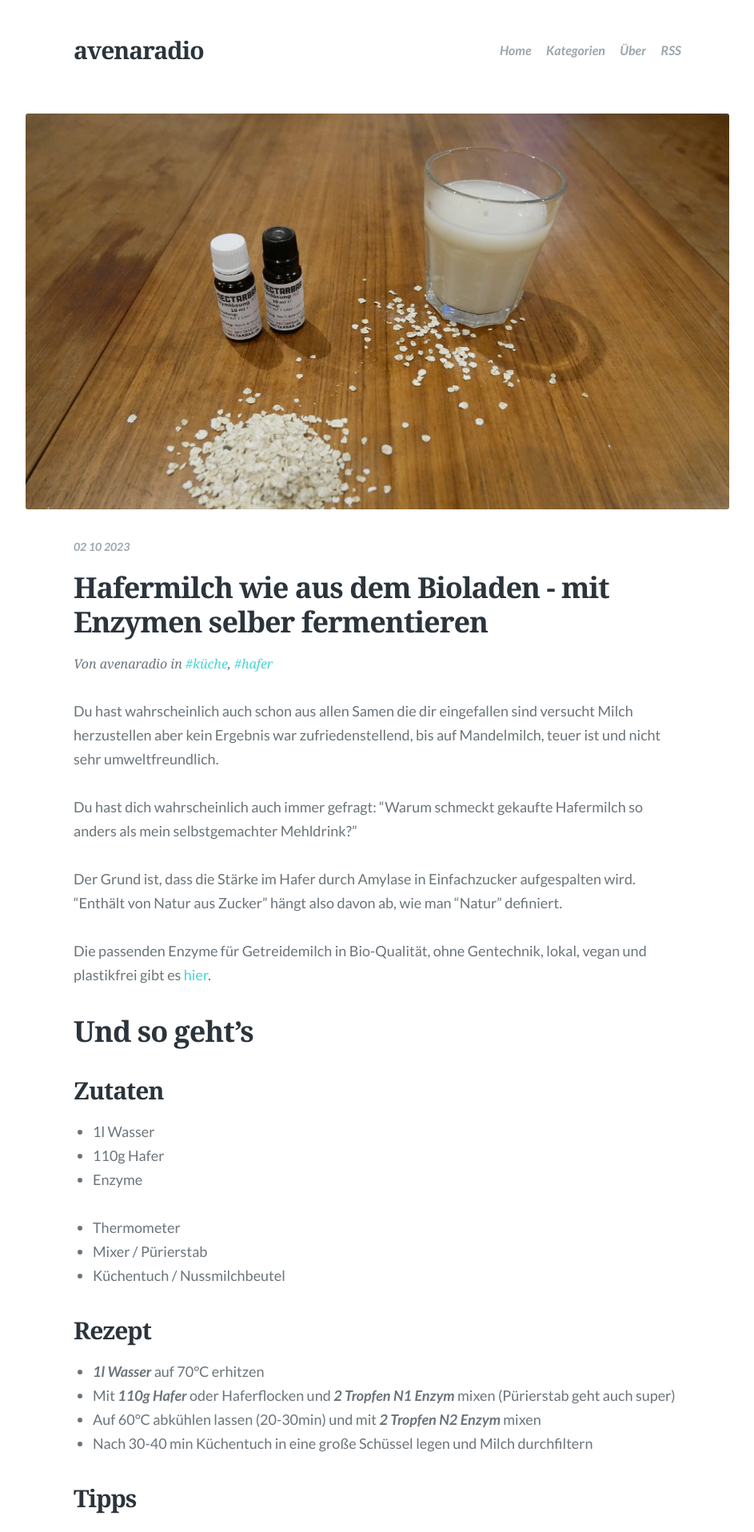
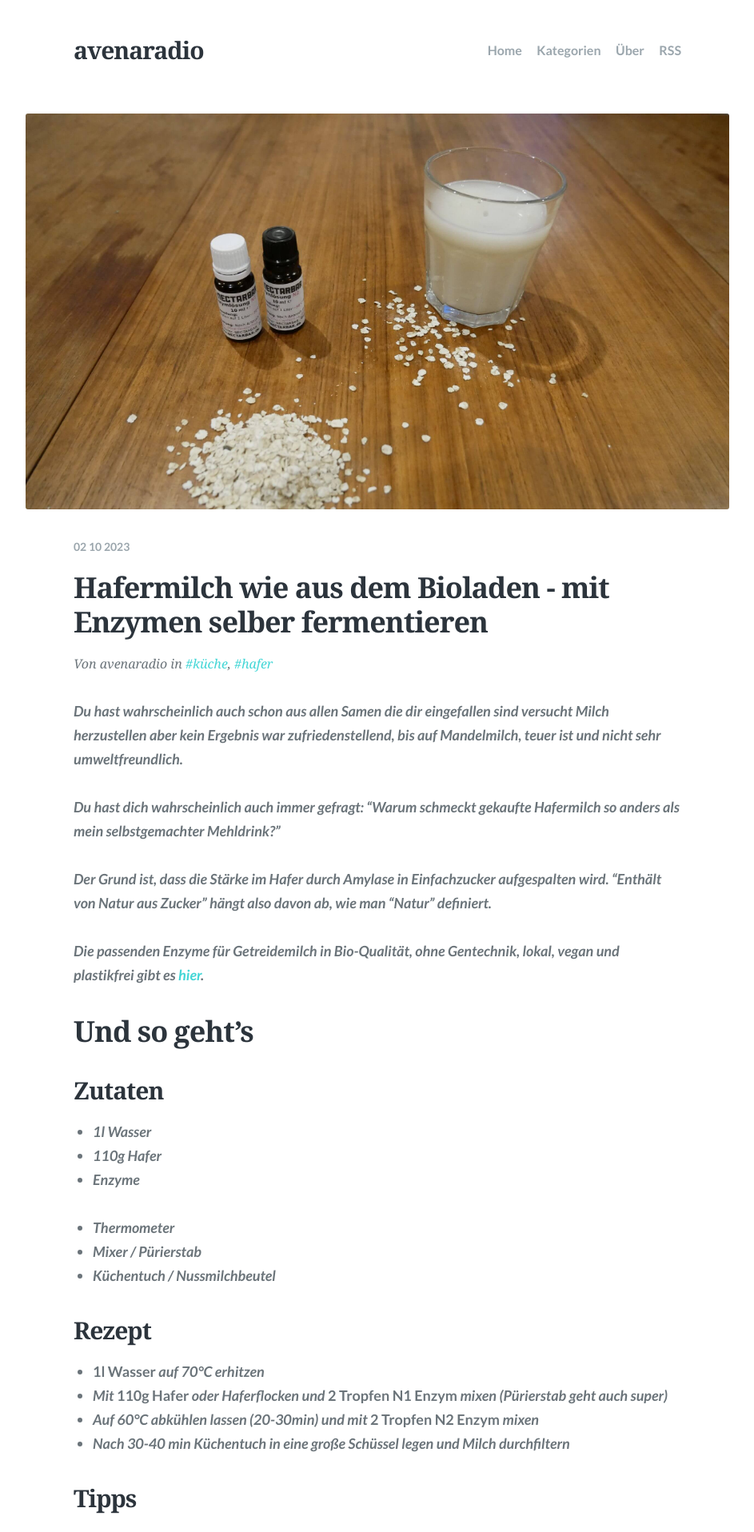
Before and after one commit to avenaradio/avenaradio.github.io, a Jekyll site: the page built from index.html, in a window 1280 px wide. Shown: the top 1916 px of the page at 80% size, without its empty margins (168-1111 px from the left). Built offline with Jekyll 4.4.1, drawn with Linux system fonts in a browser that asks for light colours; some web fonts are replaced; the list of posts is cut into pages by our own code.

Commit message:
font bold?

```diff
--- a/_sass/_fonts.scss
+++ b/_sass/_fonts.scss
@@ -23,7 +23,7 @@
 @font-face {
   font-family: 'Lato';
   src: url('../fonts/Lato-BoldItalic.ttf');
-  font-weight: bold;
+  font-weight: bolditalic;
   font-style: bolditalic;
 }
 
@@ -49,6 +49,6 @@
 @font-face {
   font-family: 'Noto Serif';
   src: url('../fonts/NotoSerif-BoldItalic.ttf');
-  font-weight: bold;
+  font-weight: italic;
   font-style: italic;
 }
```
